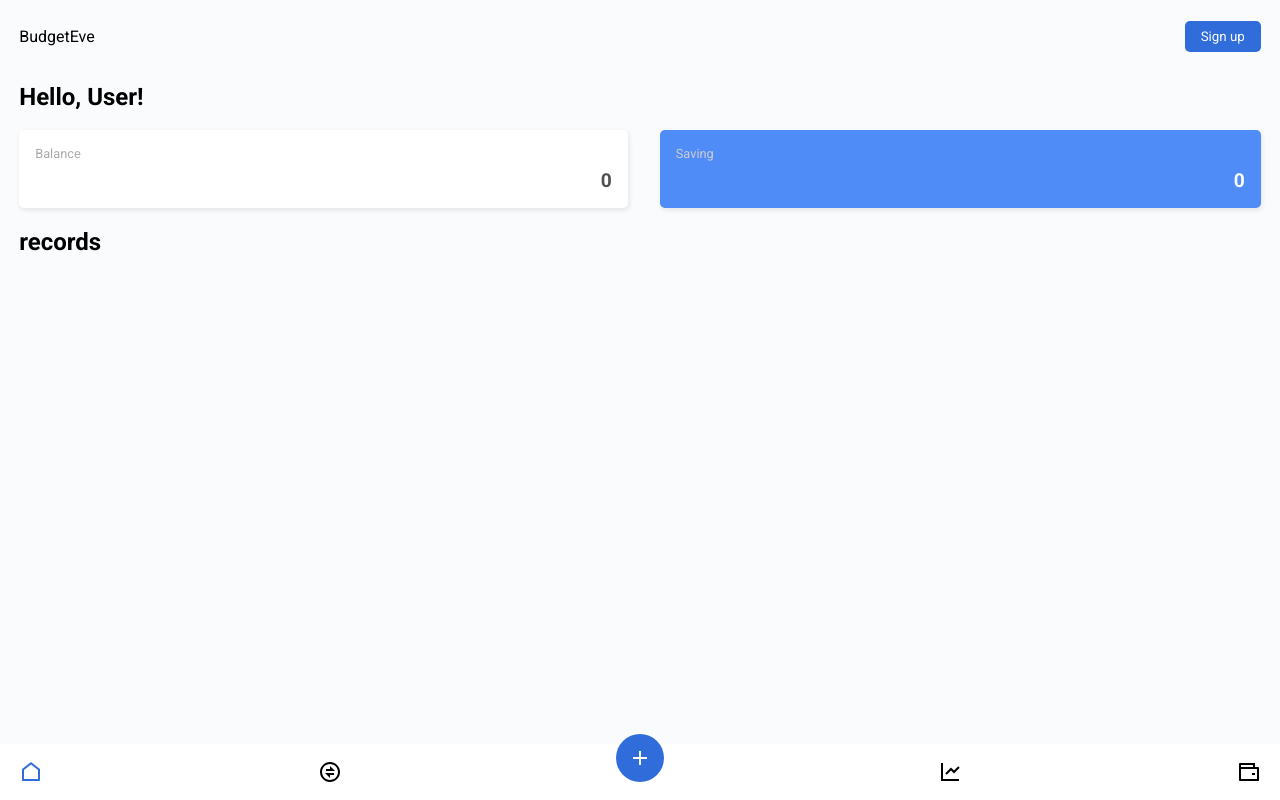
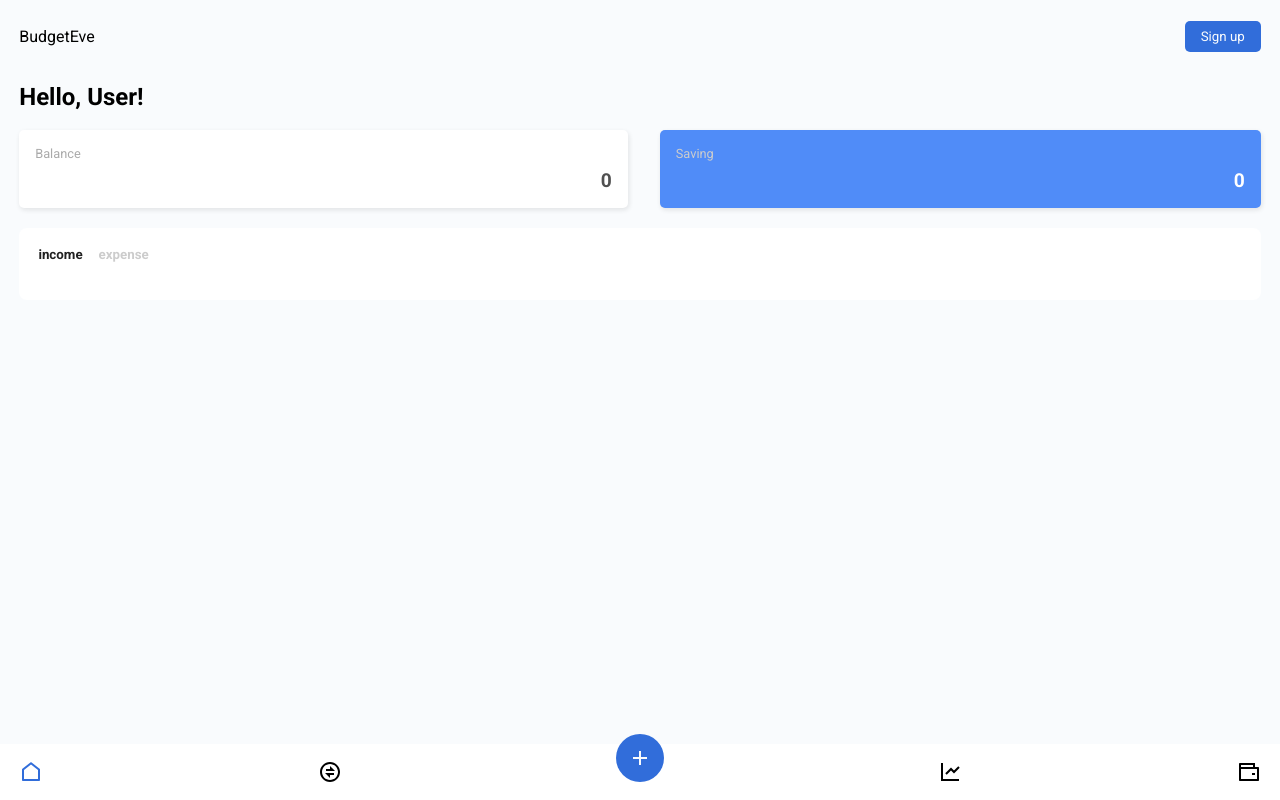
Before and after one commit to AltanfizGenity/BudgetEve-deprecated, a Svelte app: page / in a window 1280 px wide. Built offline with nearby package versions, Linux system fonts and the light colour scheme.

Commit message:
feat (home): add functionality to records panel

```diff
--- a/src/app.css
+++ b/src/app.css
@@ -43,6 +43,7 @@ button {
 .text-btn {
   border-radius: 8px;
   padding: 0.5rem 1rem;
+  background-color: transparent;
 }
 
 .primary-btn {
--- a/src/pages/Home.svelte
+++ b/src/pages/Home.svelte
@@ -1,5 +1,18 @@
 <script>
+  import { beforeUpdate, onMount } from "svelte";
   import { records, totalBalance } from "../store/appstore";
+
+  let activeTypePanel = "income";
+  let filteredRecord;
+
+  onMount(() => updateFilteredRecord());
+  beforeUpdate(() => updateFilteredRecord());
+
+  function updateFilteredRecord() {
+    filteredRecord = $records.filter(
+      (record) => record.type === activeTypePanel,
+    );
+  }
 </script>
 
 <section id="home">
@@ -18,10 +31,30 @@
     </div>
   </div>
   <div class="records-panel">
-    <h2>records</h2>
-    {#each $records as record}
-      record #{record.id}
-    {/each}
+    <div class="type-selector">
+      <button
+        class="btn text-btn"
+        class:active={activeTypePanel === "income"}
+        on:click={() => (activeTypePanel = "income")}>income</button
+      >
+      <button
+        class="btn text-btn"
+        class:active={activeTypePanel === "expense"}
+        on:click={() => (activeTypePanel = "expense")}>expense</button
+      >
+    </div>
+    <div class="record-list">
+      {#each filteredRecord as record}
+        <div class="record">
+          <div class="left-info">
+            <div class="type">{record.category}</div>
+          </div>
+          <div class="right-info">
+            <div class="amount">{record.amount}</div>
+          </div>
+        </div>
+      {/each}
+    </div>
   </div>
 </section>
 
@@ -72,4 +105,42 @@
   .saving-panel .panel-amount {
     color: #fff;
   }
+
+  .records-panel {
+    display: flex;
+    flex-direction: column;
+    gap: var(--appSpacing);
+    background-color: #fff;
+    padding: var(--appSpacing);
+    border-radius: 8px;
+  }
+
+  .record-list {
+    display: flex;
+    flex-direction: column;
+    gap: 0.5rem;
+  }
+
+  .record {
+    display: flex;
+    align-items: center;
+    padding: 0.5rem 0;
+    justify-content: space-between;
+    cursor: pointer;
+  }
+
+  .type-selector {
+    display: flex;
+    gap: 1rem;
+  }
+
+  .text-btn {
+    font-weight: bold;
+    padding: 0;
+    color: #ccc;
+  }
+
+  .text-btn:is(.active) {
+    color: #202020;
+  }
 </style>
```
